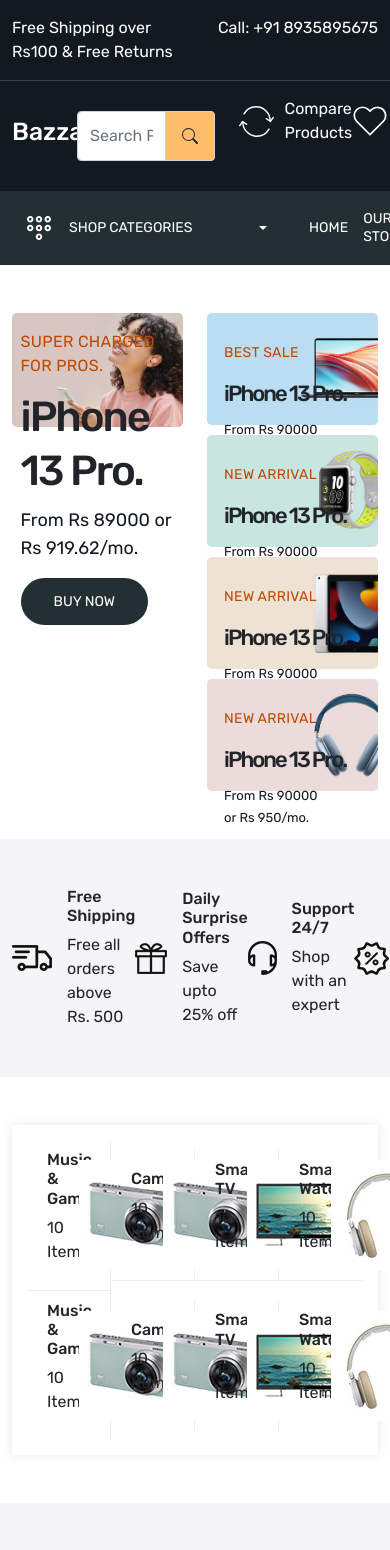
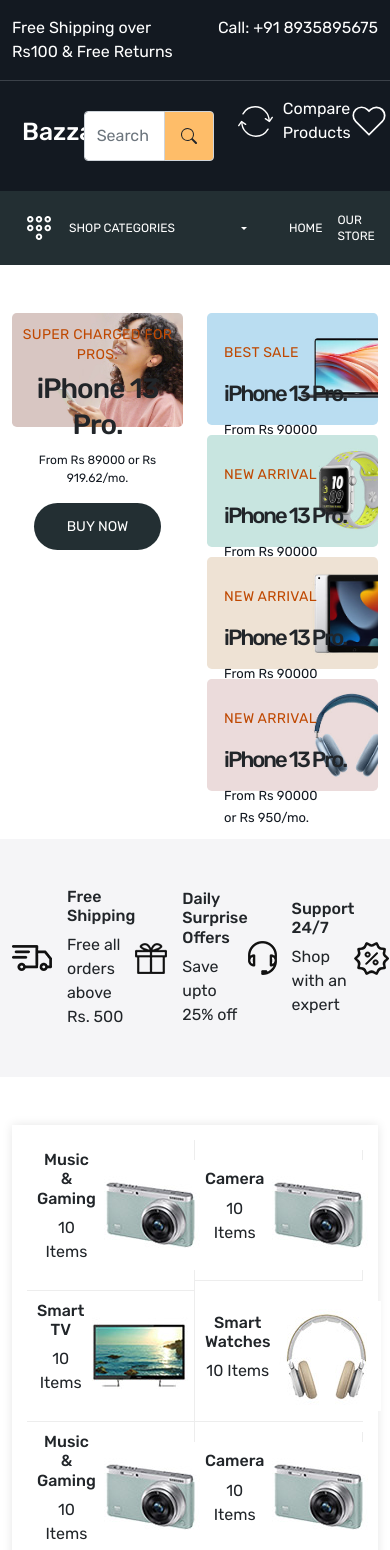
Before and after one commit to shubhamojha98/ecomerce, a React (Create React App) app: page / in a window 390 px wide. Shown: the top 1550 px of the page. Built offline with nearby package versions, Linux system fonts and the light colour scheme.

Commit message:
updated css

```diff
--- a/src/App.css
+++ b/src/App.css
@@ -28,9 +28,6 @@
   box-shadow: 0 0 10px #0000001a;
   padding: 15px;
 }
-  /* Adjust styles for smaller screens here */
-
-  /* For example, you can make elements stack vertically or reduce font sizes */
   .section-heading {
     font-size: 20px;
     line-height: 26px;
@@ -69,6 +66,7 @@
   background-color: var(--color-febd69);
   color: #131921;
 }
+
 /*Header Part*/
 .header-top-strip
 {
@@ -115,6 +113,33 @@
  background-color: transparent;
  color: var(--color-febd69) !important;
 }
+/*Responsive Part*/
+@media only screen and (max-width: 768px) {
+  .header-upper {
+    padding: 10px; /* Add spacing to the header for better mobile readability */
+  }
+
+  .header-upper.header-upper-links img {
+    width: 20px; /* Decrease image size for mobile */
+    height: 20px;
+  }
+
+  .header-bottomn .menu-links a,
+  .header-bottomn .dropdown button {
+    font-size: 12px; /* Reduce font size for mobile */
+    line-height: 16px;
+  }
+
+  .header-bottomn .dropdown-menu {
+    transform: translate3d(0px, 47px, 0px) !important; /* Adjust position for mobile */
+  }
+
+  .header-bottomn .dropdown-item {
+    padding: 15px; /* Reduce padding for mobile */
+  }
+}
+/*Responsive Part Ends Here*/
+
 /*Header Part Ender here*/
 
 
@@ -130,6 +155,16 @@
   background-color: var(--color-232f3e);
   color: white;
   padding: 8px 17px;
+}
+/* Media Query for Mobile Devices (768px and below) */
+@media only screen and (max-width: 768px) {
+  footer {
+    text-align: center; /* Center align content on mobile */
+  }
+
+  footer .input-group-text {
+    padding: 8px 10px; /* Adjust padding for mobile */
+  }
 }
 /* Footer Part End Here */
 
@@ -160,6 +195,32 @@
   letter-spacing: 0.4;
   color: var(--color-131921);
 
+}
+
+/* Media Query for Mobile Devices (768px and below) */
+@media only screen and (max-width: 768px) {
+  .main-banner-content {
+    top: 10%; /* Adjust position for mobile */
+    left: 0;
+    text-align: center; /* Center align text on mobile */
+  }
+
+  .main-banner-content h4 {
+    font-size: 14px;
+    line-height: 20px;
+    margin: 0 0 6px; /* Reduce margin for mobile */
+  }
+
+  .main-banner-content h5 {
+    font-size: 28px; /* Further reduce font size for smaller mobile screens */
+    line-height: 36px; /* Adjust line-height for smaller screens */
+    letter-spacing: -1px;
+  }
+
+  .main-banner-content p {
+    font-size: 12px; /* Further reduce font size for smaller mobile screens */
+    line-height: 18px; /* Adjust line-height for smaller screens */
+  }
 }
 
 .small-banner-content{
@@ -228,6 +289,26 @@
 .cateogries>div:nth-child(7){
   border-right: 1px solid var(--color-ededed);
 }
+
+/* Media Query for Mobile Devices (768px and below) */
+@media only screen and (max-width: 768px) {
+  .cateogries {
+    width: 100%; /* Expand to full width on mobile */
+    text-align: center;
+    display: flex; /* Center align content on mobile */
+  }
+
+  .cateogries>div {
+    width: 50%; /* Expand to full width on mobile */
+    padding: 10px; /* Adjust padding for mobile */
+    border-bottom: 1px solid var(--color-ededed); /* Add a border to separate items on mobile */
+    border-right: none; /* Remove right border on mobile */
+  }
+
+  .cateogries>div:last-child {
+    border-bottom: none; /* Remove bottom border for the last item on mobile */
+  }
+}
 /*Cateogries Section End*/
 /*Home Page Part Ends Here*/
 
@@ -279,6 +360,53 @@
   font-size: 13px;
   color: var(--color-777777);
 }
+
+/* Media Query for Mobile Devices (768px and below) */
+@media only screen and (max-width: 768px) {
+  .blog-card {
+    border-radius: 0; /* Remove border-radius for mobile */
+    box-shadow: 0 0 10px #0000001a; /* Add shadow for mobile */
+  }
+
+  .blog-card img {
+    border-top-left-radius: 0; /* Remove border radius for mobile */
+    border-top-right-radius: 0; /* Remove border radius for mobile */
+  }
+
+  .blog-content {
+    padding: 10px; /* Reduce padding for mobile */
+  }
+
+  .blog-content p.date {
+    font-size: 12px; /* Decrease font size for mobile */
+    line-height: 18px; /* Adjust line height for mobile */
+  }
+
+  .blog-content h5 {
+    font-size: 16px; /* Decrease font size for mobile */
+  }
+
+  .blog-content p.desc {
+    font-size: 12px; /* Decrease font size for mobile */
+    line-height: 18px; /* Adjust line height for mobile */
+  }
+
+  .single-blog-card a {
+    font-size: 16px; /* Decrease font size for mobile */
+    margin-bottom: 10px; /* Reduce margin for mobile */
+  }
+
+  .single-blog-card h3 {
+    font-size: 20px; /* Decrease font size for mobile */
+    font-weight: 500; /* Adjust font weight for mobile */
+  }
+
+  .single-blog-card p {
+    font-size: 12px; /* Decrease font size for mobile */
+    line-height: 18px; /* Adjust line height for mobile */
+  }
+}
+
 /* Blog part Ends Here*/
 
 /*Product Card*/
```
